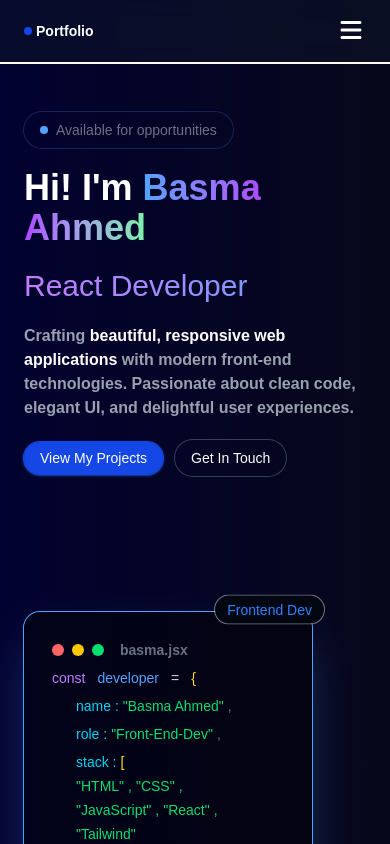
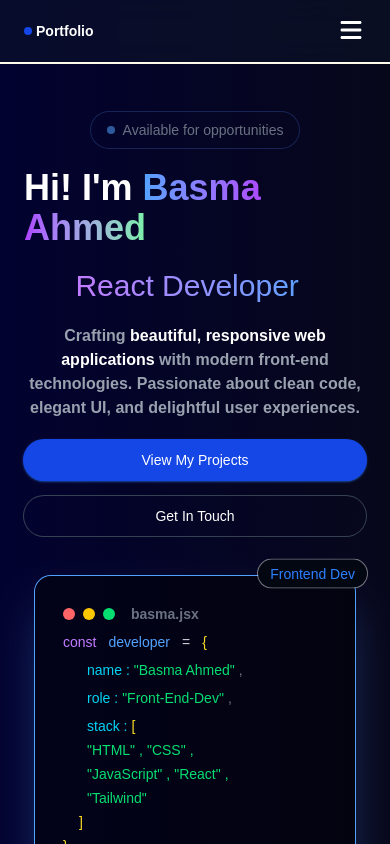
Before and after one commit to basma159/My-Portfolio, a React (Vite) app: page / in a window 390 px wide. Shown: the top 844 px of the page. Built offline with nearby package versions, Linux system fonts and the light colour scheme.

Commit message:
edit responsive classes-2

```diff
--- a/src/components/buttons.jsx
+++ b/src/components/buttons.jsx
@@ -1,11 +1,9 @@
 
 function Buttons({ text ,className ,type}) {
     return (
-        <div>
             <button type={type} className={`bg-blue-700 cursor-pointer text-white rounded-3xl px-4 py-1 text-sm shadow-sm shadow-blue-500 transition-all duration-500
                 hover:bg-linear-to-r hover:from-blue-500 hover:to-purple-500 ${className}`}>
                  {text}</button>
-        </div>
     )
 }
 
--- a/src/components/footer.jsx
+++ b/src/components/footer.jsx
@@ -1,12 +1,10 @@
-import Buttons from "./buttons";
 import Links from "./links";
 import Navbar from "./navbar";
 
 function Footer() {
     return (
 
-
-        <footer id="footer" className=" flex flex-col items-center bg-black/35 scroll-mt-28 mt-10 px-6 md:px-20">
+        <footer id="footer" className="w-full scroll-mt-28 mt-10 px-6 md:px-15">
 
                 <div className="footer-top  flex flex-col md:flex-row justify-between gap-10 w-full md:items-center border-t-2 border-gray-900 py-6">
                     <div className="flex flex-col justify-start gap-7">
@@ -14,21 +12,21 @@ function Footer() {
                             <span className="w-2 h-2 rounded-full bg-blue-700"></span>
                             <h2>Portfolio</h2>
                         </div>
-                    <p className="text-gray-400 text-sm max-w-xs">Full-Stack Developer building beautiful, responsive web experiences with modern front-end technologies.</p>
+                        <p className="text-gray-400 text-sm max-w-xs">Front-End Developer building responsive and modern web applications with React, JavaScript, and Tailwind CSS.</p>
                         <Links className={"justify-start text-gray-400 "} />
                     </div>
 
-                <div className=" flex flex-col items-start">
+                    <div className=" flex flex-col items-start gap-3">
                         <h2>Navigation</h2>
                         <Navbar className={"flex-col items-start text-gray-400 gap-3 max-w-xs"} />
                     </div>
-                <div className=" flex flex-col justify-start">
+                    <div className=" flex flex-col justify-start gap-3">
                         <h2>What I Do</h2>
                         <ul className="text-gray-400 space-y-5">
-                        <li>Front-End Development</li>
+                            <li>React Development</li>
                             <li>Responsive Web Design</li>
-                        <li>React & Tailwind Projects</li>
-                        <li>Component Architecture</li>
+                            <li>JavaScript Applications</li>
+                            <li>Tailwind CSS</li>
                         </ul>
                     </div>
                 </div>
@@ -38,6 +36,7 @@ function Footer() {
                     <p className="text-xs text-gray-400">
                         &copy;{new Date().getFullYear()} Basma Ahmed - All Rights Reserved</p>
                 </div>
+
         </footer>
     )
 }
--- a/src/components/linkATag.jsx
+++ b/src/components/linkATag.jsx
@@ -1,11 +1,8 @@
 
-function LinkATage({ text, href, className}) {
+function LinkATage({ text, href, className }) {
     return (
-        <div>
-
-                <a href={href}  className={`bg-blue-700 cursor-pointer text-white rounded-3xl px-4 py-1 text-sm shadow-sm shadow-blue-500 transition-all duration-500
+        <a href={href} className={`bg-blue-700 cursor-pointer text-white rounded-3xl px-4 py-1 text-sm shadow-sm shadow-blue-500 transition-all duration-500
                 hover:bg-linear-to-r hover:from-blue-500 hover:to-purple-500 ${className}`}>{text}</a>
-        </div>
     )
 }
 
--- a/src/components/mainsection.jsx
+++ b/src/components/mainsection.jsx
@@ -13,11 +13,11 @@ function Main() {
 
     useEffect(() => {
         const currentJob = jobs[jobIndex]
-        const timer = setInterval(() => {
+        const timer = setTimeout(() => {
             if (!isDeleting) {
                 setText(currentJob.substring(0, text.length + 1))
                 if (text.length === currentJob.length) {
-                    clearInterval(timer)
+                    clearTimeout(timer)
                     setTimeout(() => {
                         setIsDeleting(true)
                     }, 1000)
@@ -32,34 +32,34 @@ function Main() {
             }
         }, 100)
 
-        return () => clearInterval(timer)
+        return () => clearTimeout(timer)
 
     }, [text, isDeleting, jobIndex])
 
     return (
         <main id="home" className="w-full min-h-screen mt-28 mx-auto px-6 md:px-20 flex scroll-mt-28 my-10">
-            <div className="container min-h-screen w-full mx-auto flex flex-col md:flex-row justify-between gap-10 ">
-                <div className="left-side w-full mx-auto md:w-1/2 flex flex-col gap-5 ">
+            <div className="container min-h-screen w-full mx-auto flex flex-col md:flex-row justify-center md:justify-between gap-10">
+                <div className="left-side w-full flex-1 mx-auto md:w-1/2 flex flex-col items-center md:items-start gap-5">
                     <div className="w-fit flex justify-center items-center gap-2 ring-1 ring-blue-950 rounded-3xl px-4 py-2">
-                        <span className="w-2 h-2 rounded-lg bg-blue-400"></span>
+                        <span className="w-2 h-2 rounded-lg bg-blue-400 animate-pulse"></span>
                         <h6 className="text-gray-500 text-sm">Available for opportunities</h6>
 
                     </div>
                     <h2 className="text-4xl md:text-4xl lg:text-6xl font-bold">Hi! I'm <span className="bg-linear-to-r from-blue-400 via-purple-500 to-green-300 bg-clip-text text-transparent">Basma Ahmed</span> </h2>
                     <h2 className=" flex gap-2 text-3xl md:text-4xl lg:text-5xl bg-linear-to-l from-blue-400 to-purple-400 bg-clip-text text-transparent">{text}<span className="animate-pulse">|</span></h2>
-                    <p className="text-gray-400 font-semibold">Crafting <span className="text-white">beautiful, responsive web applications</span> with modern front-end technologies. Passionate about clean code, elegant UI, and delightful user experiences.</p>
-                    <div className="flex  items-center gap-3">
+                    <p className="text-gray-400 font-semibold text-center md:text-left">Crafting <span className="text-white">beautiful, responsive web applications</span> with modern front-end technologies. Passionate about clean code, elegant UI, and delightful user experiences.</p>
+                    <div className="w-full flex flex-col sm:flex-row justify-center md:justify-start items-center gap-4">
 
-                        <LinkATage href="#projects" className={"px-4 py-2 ring-1 ring-blue-700 hover:ring-transparent"} text="View My Projects" />
+                        <LinkATage href="#projects" className={"px-4 py-2.5 ring-1 ring-blue-700 hover:ring-transparent w-full sm:w-auto flex justify-center"} text="View My Projects" />
 
-                        <a href="#contact" className="ring-1 ring-gray-700 text-white rounded-3xl px-4 py-2 text-sm  transition-all duration-500
-                hover:ring-blue-600">Get In Touch</a>
+                        <a href="#contact" className="ring-1 ring-gray-700 flex justify-center text-white rounded-3xl px-4 py-2.5 text-sm transition-all duration-500
+                hover:ring-blue-600 w-full sm:w-auto">Get In Touch</a>
                     </div>
                 </div>
 
 
-                <div className="right-side w-full mx-auto md:w-1/2 flex flex-col md:items-center md:py-16 ">
-                    <div className="w-72 bg-black/45 ring-1 ring-blue-400 shadow-2xl shadow-blue-400/40 rounded-2xl p-7 space-y-2 relative ml-0 md:ml-20">
+                <div className="right-side w-full flex-1 mx-auto md:w-1/2 flex flex-col md:items-center md:py-16 ">
+                    <div className="w-full max-w-[320px] sm:max-w-sm bg-black/45 ring-1 ring-blue-400 shadow-2xl shadow-blue-400/40 rounded-2xl p-7 space-y-2 relative mx-auto">
                         <div className="floating ring-1 ring-white/45 bg-gray-950 text-blue-500 text-sm w-fit rounded-2xl px-3 py-1 absolute z-10 -right-3 -top-3  transition-all duration-1000">
                             <h2> Frontend Dev</h2>
                         </div>
--- a/src/components/sec3Contact.jsx
+++ b/src/components/sec3Contact.jsx
@@ -48,7 +48,7 @@ function SecThree() {
                                 <input type="tel" placeholder="Phone No. (optional)" className="ring-1 ring-gray-500 rounded-lg p-2 w-1/2" />
                             </div>
                             <textarea placeholder="Your Message..."  rows="8" className="w-full ring-1 ring-gray-500 rounded-lg p-2 resize-none"></textarea>
-                            <Buttons type={"submit"} text={"Send Message"} className={"px-6 py-4 text-lg w-full"}/>
+                            <Buttons type={"submit"} text={"Send Message"} className={"px-6 py-4 text-lg w-full sm:w-auto"}/>
                         </form>
                     </div>
                 </div>
--- a/src/index.css
+++ b/src/index.css
@@ -13,6 +13,10 @@ body {
     font-family:Arial, Helvetica, sans-serif;
     color: white;
     background:-webkit-linear-gradient(left,rgb(2, 2, 48),rgb(7, 7, 27));
+}
+html,body{
+    max-width: 100%;
+    overflow-x: hidden;
 }
 
 ::-webkit-scrollbar {
```
Lines whose indentation alone changed are shown as unchanged.
